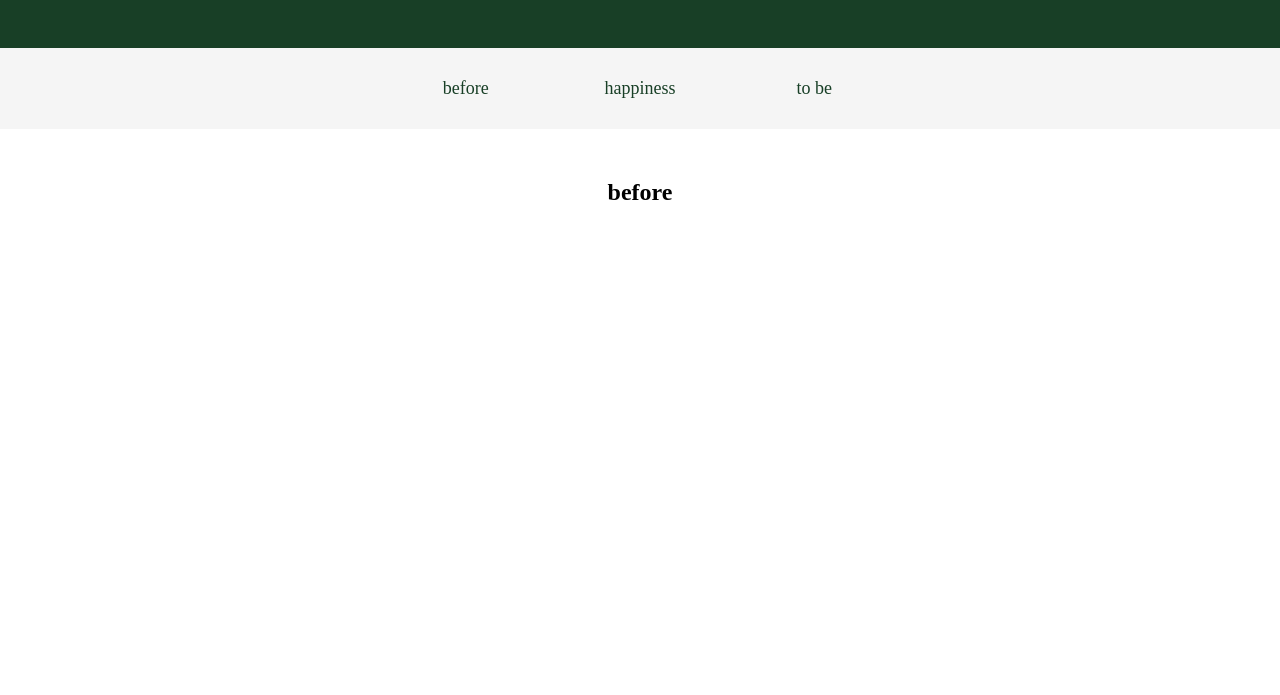
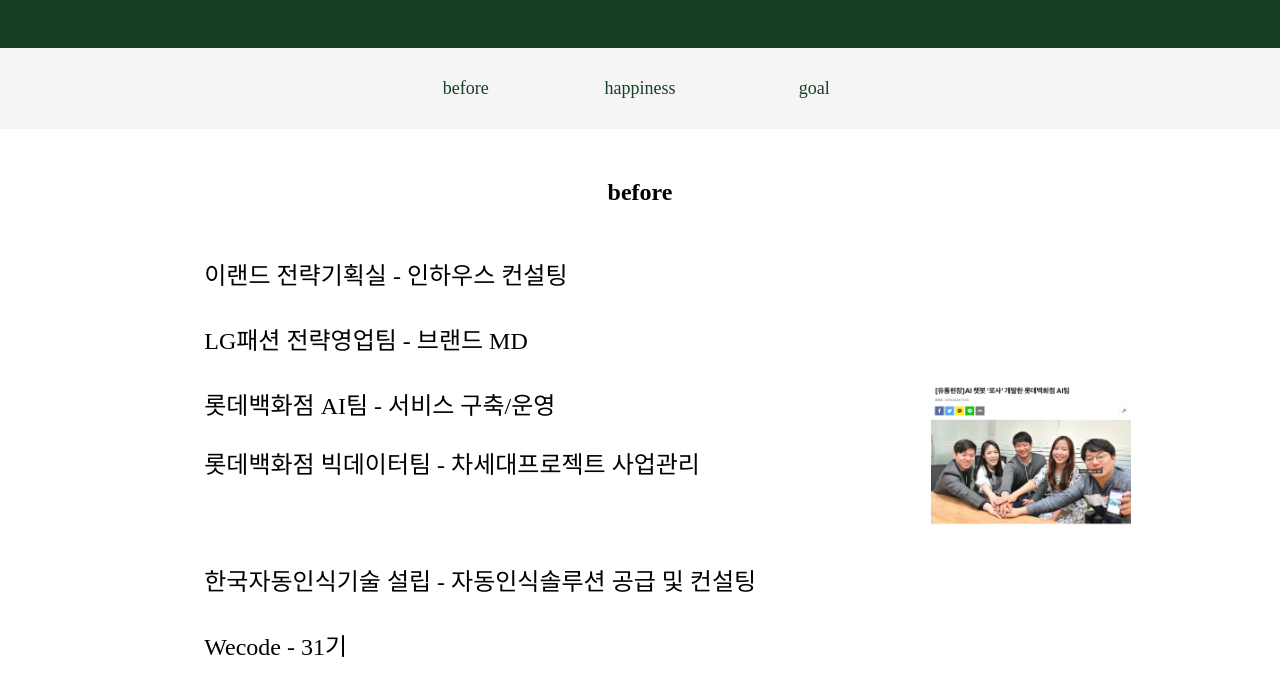
Before and after one commit to JaySurplusYoon/Introduce, a plain HTML site: page before.html in a window 1280 px wide. Shown: the part 89-784 px from the top of the page. Drawn offline with Linux system fonts and the light colour scheme.

Commit message:
자기소개 페이지 최종 커밋

```diff
--- a/before.html
+++ b/before.html
@@ -14,11 +14,30 @@
         <div></div>
         <div class = "column"><a href="before.html">before</a></div><!--이랜드 전략기획실 인하우스컨설턴트, LF 패션엠디(숙녀복/수입), 롯백-쇼핑도메인 챗봇개발(보도자료), 롯백-기가지니/삼성전자 프로젝트 PL, 브랜드 버징탐색기(알밥), 소상공인DT컨설팅,  -->
         <div class = "column"><a href="happiness.html">happiness</a></div><!--독서(하루키) / 복싱 / 서핑 / 위스키-->
-        <div class = "column"><a href="tobe.html">to be</a></div><!--목표 : 알고 있는 도구로 문제를 해결해옴. 아는 만큼 보인다. 더 많은 도구로 재미있는 문제를 찾아 해결하는 삶 추구-->
+        <div class = "column"><a href="tobe.html">goal</a></div><!--목표 : 알고 있는 도구로 문제를 해결해옴. 아는 만큼 보인다. 더 많은 도구로 재미있는 문제를 찾아 해결하는 삶 추구-->
         <div></div>
     </div>
     <h2>before</h2>
 
+    <div class="containerBf">
+        <div></div>
+        <div>이랜드 전략기획실 - 인하우스 컨설팅</div>
+        <div></div>
+        <div></div>
+        <div>LG패션 전략영업팀 - 브랜드 MD</div>
+        <div></div>
+        <div></div>
+        <div>롯데백화점 AI팀 - 서비스 구축/운영
+            <p>롯데백화점 빅데이터팀 - 차세대프로젝트 사업관리</p></div>
+        <div>
+           <a href="https://m.etnews.com/20180426000223" target="_blank"><img src="img/dptAi.png" style="width:200px"></a>
+        </div>
+        <div></div>
+        <div>한국자동인식기술 설립 - 자동인식솔루션 공급 및 컨설팅</div>
+        <div></div>
+        <div></div>
+        <div>Wecode - 31기</div>
+    </div>
 
 </body>
 </html>
--- a/style.css
+++ b/style.css
@@ -24,15 +24,28 @@ h2{
     text-align:center;
 }
 
-.container{
+.containerHpns{
     display: grid;
     font-size:large;
     text-align: center;
     grid-template-columns: repeat(2, 1fr);
     gap : 20px;
-    height: fit-content;
+    vertical-align: middle;
 }
-
+.containerBf{
+    display: grid;
+    font-size : x-large;
+    text-align: left;
+    grid-template-columns: 1fr 4fr 2fr;
+    gap: 30px;
+    vertical-align: middle;
+}
+.tbImg{
+    display:block;
+    width: 40%;
+    margin-left: auto;
+    margin-right: auto;
+}
 .column{
     border-bottom: darkblue;
 }
```
Also changed, not shown: happiness.html (+3 -3 lines), index.html (+1 -1 lines), tobe.html (+8 -4 lines), img/dptAi.png (added), img/scope.jpeg (added), img/scope.png (added).
